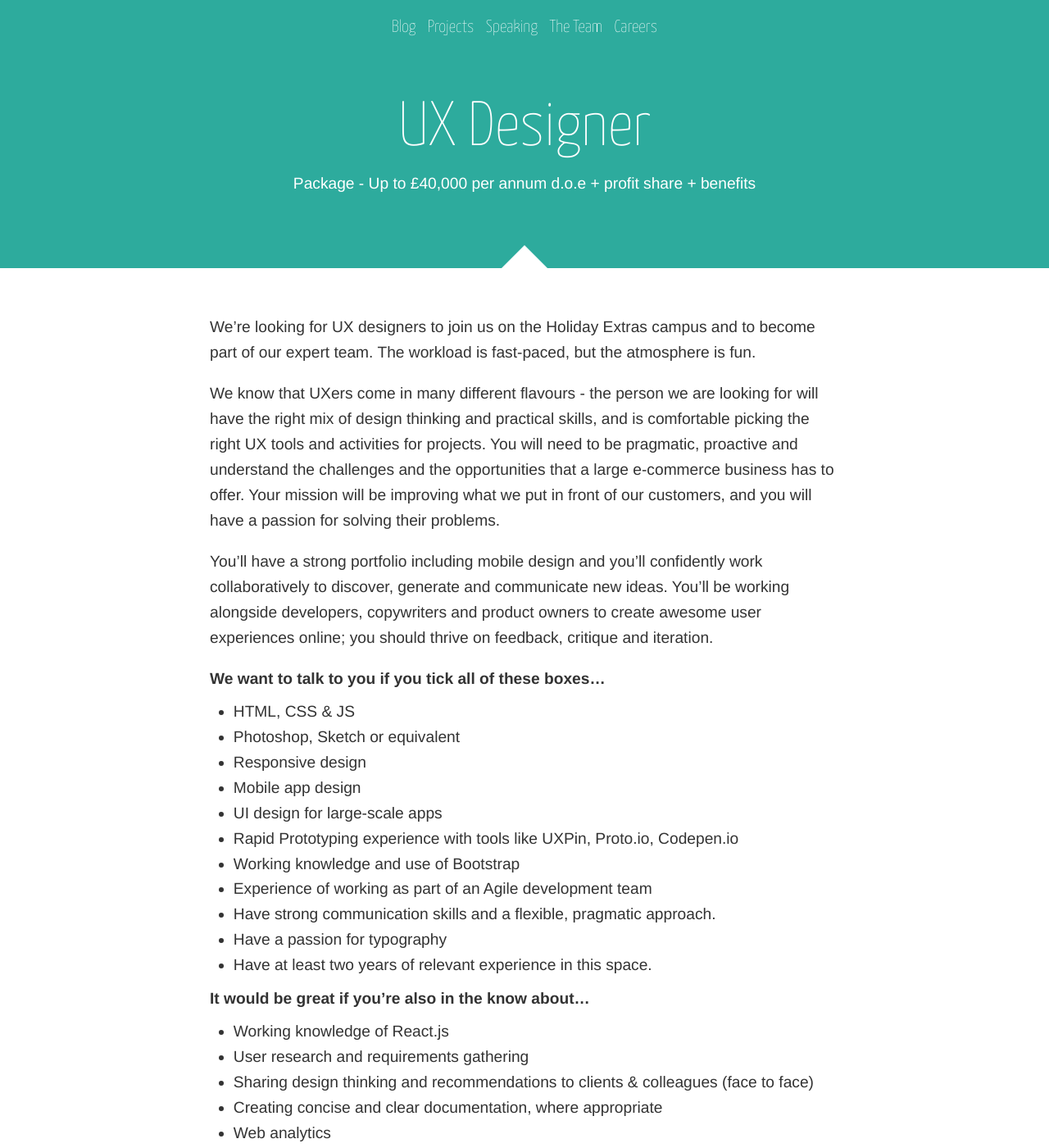
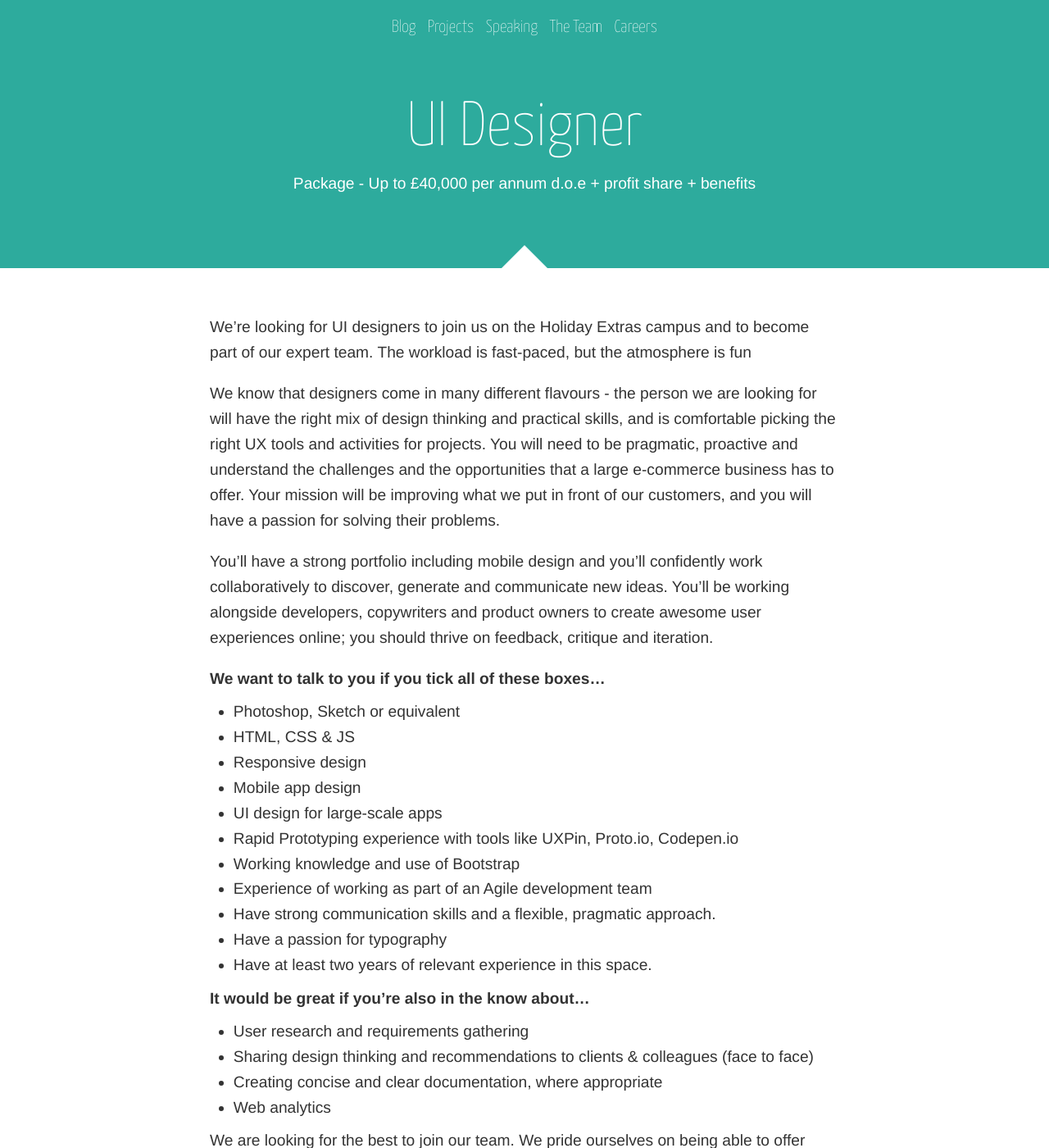
Before and after one commit to holidayextras/holidayextras.github.com, a Jekyll site: the page built from _jobs/ui-designer.md, in a window 1280 px wide and 1400 px high. Shown: the whole window at 82% size. Built offline with Jekyll 4.4.1, drawn with Linux system fonts in a browser that asks for light colours; nearby versions of some CDN libraries; some of the changed text lies outside the part shown.

Commit message:
changing UX designer to UI designer

```diff
--- a/_jobs/ux-designer.md
+++ b/_jobs/ui-designer.md
@@ -1,18 +1,20 @@
 ---
-title: UX Designer
+title: UI Designer
 tagline: Package - Up to &pound;40,000 per annum d.o.e + profit share + benefits
 date: 2015-10-14 12:00:00
+redirect_from:
+  - ux-designer
 ---
-We’re looking for UX designers to join us on the Holiday Extras campus and to become part of our expert team. The workload is fast-paced, but the atmosphere is fun.
+We’re looking for UI designers to join us on the Holiday Extras campus and to become part of our expert team. The workload is fast-paced, but the atmosphere is fun
 
-We know that UXers come in many different flavours - the person we are looking for will have the right mix of design thinking and practical skills, and is comfortable picking the right UX tools and activities for projects.  You will need to be pragmatic, proactive and understand the challenges and the opportunities that a large e-commerce business has to offer. Your mission will be improving what we put in front of our customers, and you will have a passion for solving their problems.
+We know that designers come in many different flavours - the person we are looking for will have the right mix of design thinking and practical skills, and is comfortable picking the right UX tools and activities for projects.  You will need to be pragmatic, proactive and understand the challenges and the opportunities that a large e-commerce business has to offer.  Your mission will be improving what we put in front of our customers, and you will have a passion for solving their problems.
 
 You’ll have a strong portfolio including mobile design and you’ll confidently work collaboratively to discover, generate and communicate new ideas.   You’ll be working alongside developers, copywriters and product owners to create awesome user experiences online; you should thrive on feedback, critique and iteration.
 
 **We want to talk to you if you tick all of these boxes&hellip;**
 
+- Photoshop, Sketch or equivalent
 - HTML, CSS & JS
-- Photoshop, Sketch or equivalent
 - Responsive design
 - Mobile app design
 - UI design for large-scale apps
@@ -25,7 +27,6 @@
 
 **It would be great if you’re also in the know about&hellip;**
 
-- Working knowledge of React.js
 - User research and requirements gathering
 - Sharing design thinking and recommendations to clients & colleagues (face to face)
 - Creating concise and clear documentation, where appropriate
```
Also changed, not shown: other parts of _jobs/ui-designer.md (+1 -1 lines).
